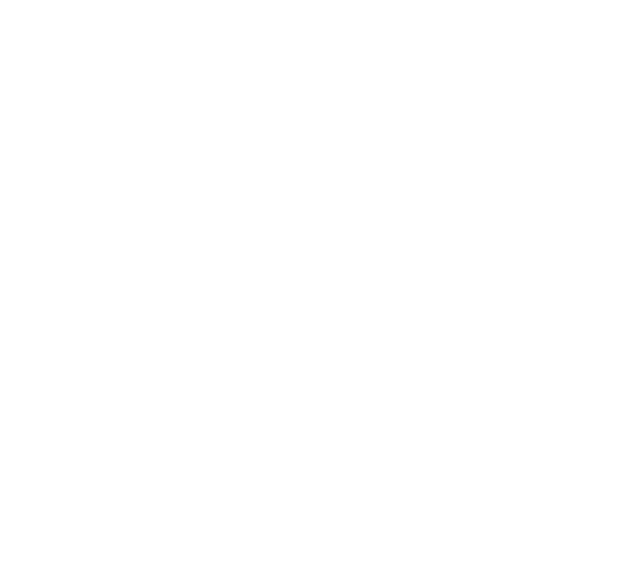
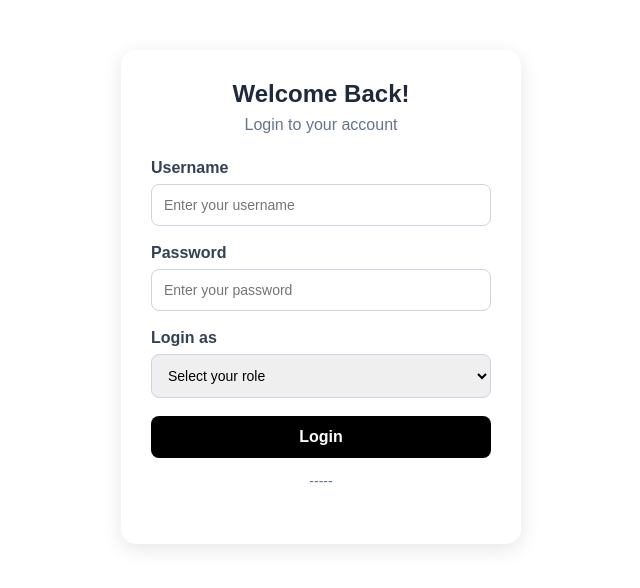
Before and after one commit to Kuroki19-noob/EBS-Prod, a plain HTML site: page index.html in a window 1280 px wide. Shown: the whole page, without its empty margins (319-959 px from the left). Drawn offline with Linux system fonts and the light colour scheme.

Commit message:
user validation

```diff
--- a/css/style.css
+++ b/css/style.css
@@ -71,6 +71,91 @@
     color: white;
 }
 
+
+.login {
+    width: 100%;
+    max-width: 400px;
+    margin: 50px auto;
+    padding: 30px;
+    background: #ffffff;
+    border-radius: 15px;
+    box-shadow: 0 5px 20px rgba(0, 0, 0, 0.1);
+    box-sizing: border-box;
+}
+
+.login-form h2 {
+    text-align: center;
+    margin-bottom: 8px;
+    color: #1e293b;
+}
+
+.login-form > p {
+    text-align: center;
+    color: #64748b;
+    margin-bottom: 25px;
+}
+
+.form-group {
+    margin-bottom: 18px;
+}
+
+.form-group label {
+    display: block;
+    margin-bottom: 7px;
+    font-weight: 600;
+    color: #334155;
+}
+
+.form-group input,
+.form-group select {
+    width: 100%;
+    padding: 12px;
+    border: 1px solid #cbd5e1;
+    border-radius: 8px;
+    box-sizing: border-box;
+    font-size: 14px;
+    outline: none;
+}
+
+.form-group input:focus,
+.form-group select:focus {
+    border-color: black;
+    box-shadow: 0 0 0 3px rgba(37, 99, 235, 0.1);
+}
+
+#loginButton {
+    width: 100%;
+    padding: 12px;
+    background: black;
+    color: white;
+    border: none;
+    border-radius: 8px;
+    font-size: 16px;
+    font-weight: bold;
+    cursor: pointer;
+    transition: background 0.2s;
+}
+
+#loginButton:hover {
+    background: white;
+    color:black;
+    border: 1px solid black;
+}
+
+.login-message {
+    margin-top: 15px;
+    text-align: center;
+    font-size: 14px;
+}
+
+.login-message.error {
+    color: #dc2626;
+}
+
+.login-message.success {
+    color: #16a34a;
+}
+
 /* Responsive layout for mobile */
 @media (max-width: 600px) {
     .navbar {
--- a/index.html
+++ b/index.html
@@ -4,8 +4,56 @@
     <meta charset="UTF-8">
     <meta name="viewport" content="width=device-width, initial-scale=1.0">
     <title>Document</title>
+    <link rel="stylesheet" href="/css/style.css">
 </head>
 <body>
+    <div class="login" id="login">
+    <form id="loginForm" class="login-form">
 
+        <h2>Welcome Back!</h2>
+        <p>Login to your account</p>
+
+        <div class="form-group">
+            <label for="username">Username</label>
+            <input
+                type="text"
+                id="username"
+                name="username"
+                placeholder="Enter your username"
+                required
+            >
+        </div>
+
+        <div class="form-group">
+            <label for="password">Password</label>
+            <input
+                type="password"
+                id="password"
+                name="password"
+                placeholder="Enter your password"
+                required
+            >
+        </div>
+
+        <div class="form-group">
+            <label for="role">Login as</label>
+            <select id="role" name="role" required>
+                <option value="">Select your role</option>
+                <option value="user">User</option>
+                <option value="admin">Admin</option>
+            </select>
+        </div>
+
+        <button type="submit" id="loginButton">
+            Login
+        </button>
+
+        <p id="loginMessage" class="login-message">
+            -----
+        </p>
+
+    </form>
+</div>
+   <script src="./js/app.js"></script>
 </body>
 </html>
--- a/js/app.js
+++ b/js/app.js
@@ -1,4 +1,4 @@
-// Determines if user is in the right section
+document.addEventListener('DOMContentLoaded', () => {
 const greetings = document.getElementById('greetings');
 const currentPage = window.location.pathname;
 
@@ -10,4 +10,40 @@ else if (currentPage.includes('admin')){
 }
 else{
     greetings.textContent = ' Guest'
-}
+}});
+
+const loginForm = document.getElementById('loginForm');
+
+if (loginForm){
+loginForm.addEventListener('submit', (event) => {
+    event.preventDefault();
+
+
+    const accounts = {
+        user: {
+            username: "lccborrower",
+            password: "lccborrower123",
+            role: './user/user.html'
+        },
+        admin: {
+            username: "lccborroweradmin",
+            password: "lccborroweradmin123",
+            role: './admin/admin.html'
+        }
+    };
+    const username = document.getElementById('username').value.trim();
+    const password = document.getElementById('password').value;
+    const role = document.getElementById('role').value;
+    const loginMessage = document.getElementById('loginMessage');
+    const account = accounts[role];
+
+    if (account && username === account.username && password === account.password) {
+        loginMessage.textContent = 'Login successful!';
+        loginMessage.className = 'login-message success';
+
+        setTimeout(() => { window.location.href = account.role; }, 800);   // removed the pointless if
+    } else {
+        loginMessage.textContent = 'Invalid username or password.';
+        loginMessage.className = 'login-message error';
+    }
+})};
```
